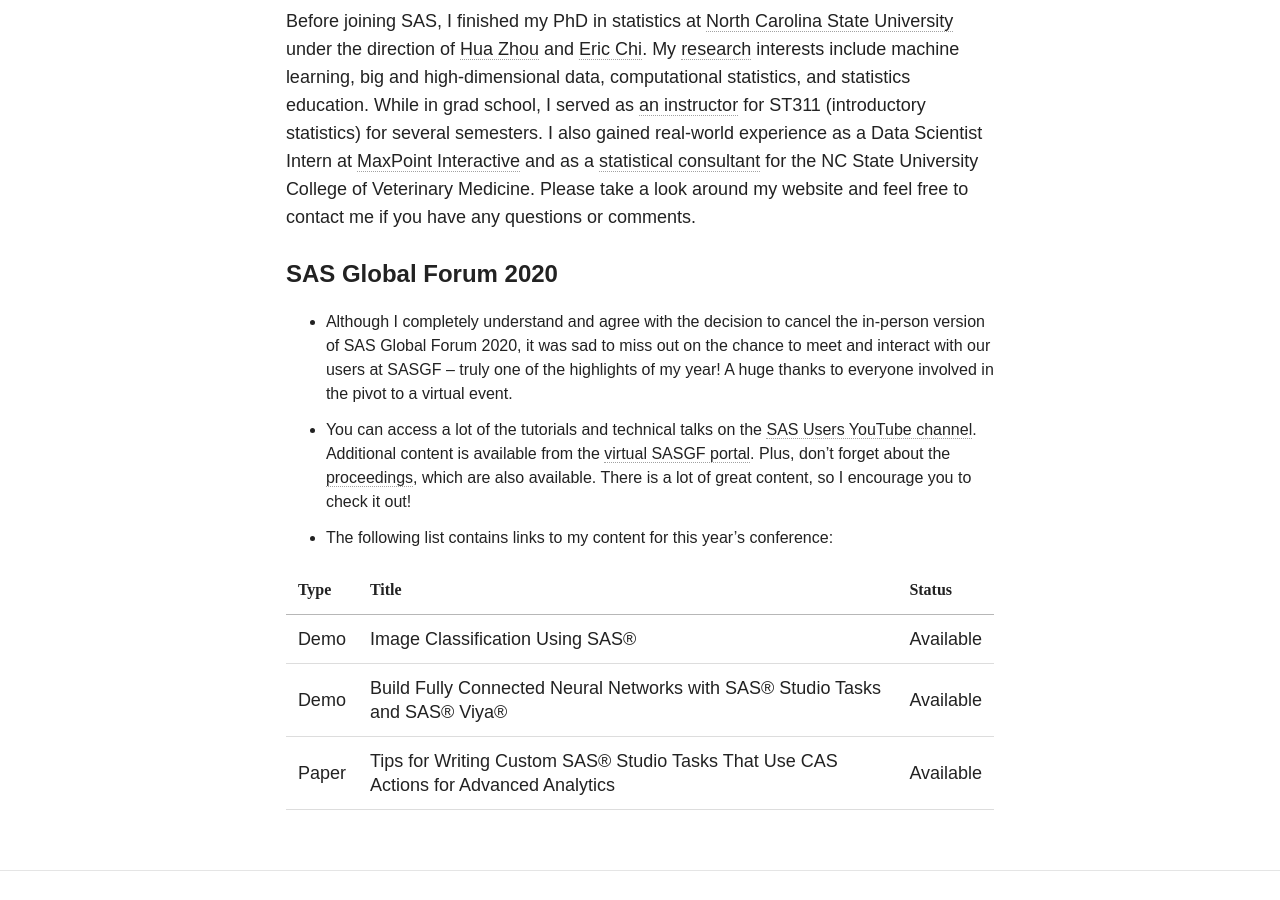
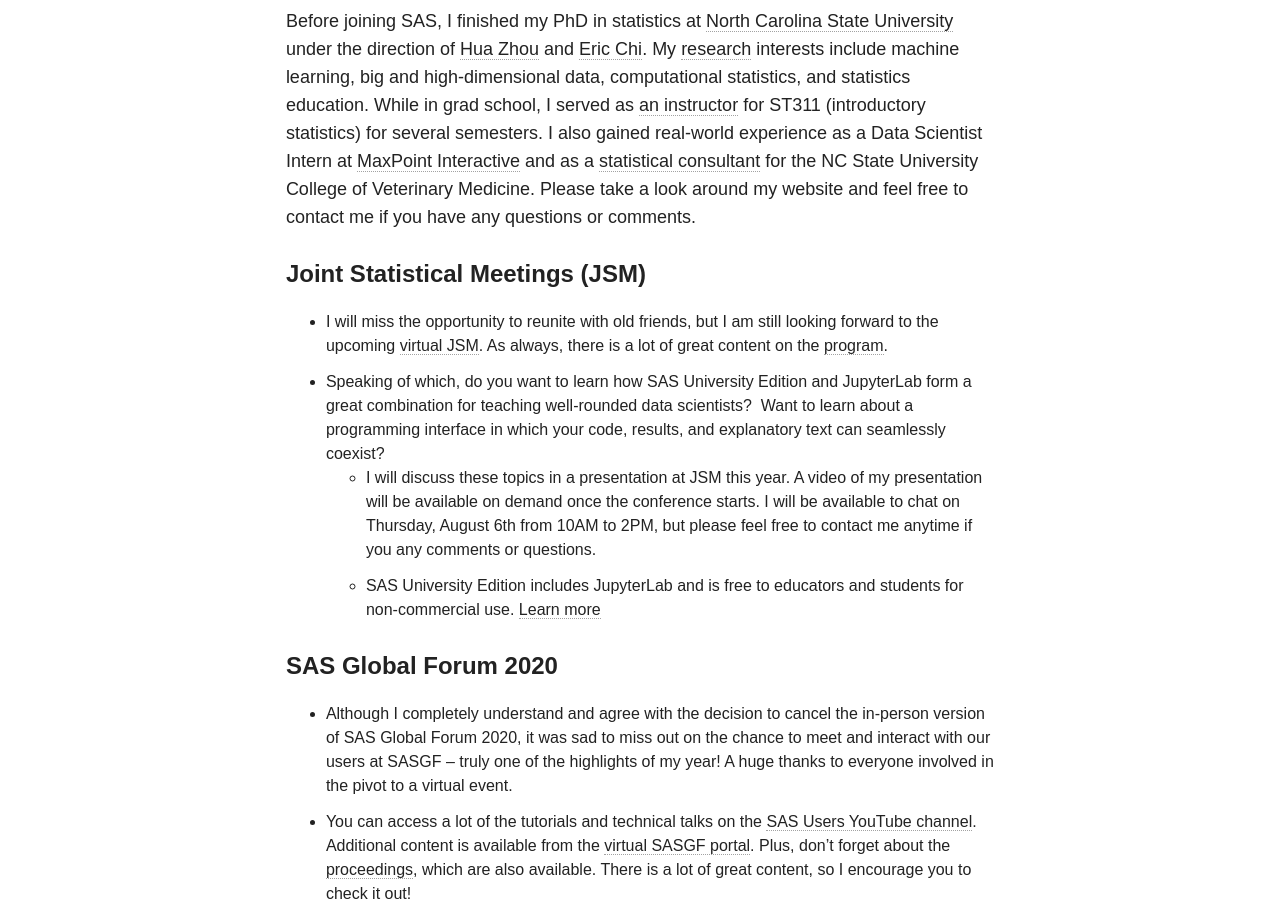
Before and after one commit to brgaines/brgaines.github.io, a Jekyll site: the page built from index.md, in a window 1280 px wide and 900 px high, scrolled down 869 px. Built offline with Jekyll 4.4.1, drawn with Linux system fonts in a browser that asks for light colours; nearby versions of some CDN libraries.

Commit message:
Added info about JSM on front page

```diff
--- a/index.md
+++ b/index.md
@@ -11,6 +11,11 @@ SAS Studio is a modern interface for SAS that you can use in place of the [SAS W
 
 Before joining SAS, I finished my PhD in statistics at [North Carolina State University](http://www.ncsu.edu) under the direction of [Hua Zhou](http://hua-zhou.github.io/) and [Eric Chi](http://www.ericchi.com).  My [research](http://brgaines.github.io/research/) interests include machine learning, big and high-dimensional data, computational statistics, and statistics education.  While in grad school, I served as [an instructor](http://brgaines.github.io/teaching/) for ST311 (introductory statistics) for several semesters.  I also gained real-world experience as a Data Scientist Intern at [MaxPoint Interactive](http://maxpoint.com/us) and as a [statistical consultant](http://brgaines.github.io/consulting/) for the NC State University College of Veterinary Medicine.  Please take a look around my website and feel free to contact me if you have any questions or comments.
 
+#### Joint Statistical Meetings (JSM)
+* I will miss the opportunity to reunite with old friends, but I am still looking forward to the upcoming [virtual JSM](https://ww2.amstat.org/meetings/jsm/2020/index.cfm).  As always, there is a lot of great content on the [program](https://ww2.amstat.org/meetings/jsm/2020/program.cfm).
+* Speaking of which, do you want to learn how SAS University Edition and JupyterLab form a great combination for teaching well-rounded data scientists?  Want to learn about a programming interface in which your code, results, and explanatory text can seamlessly coexist?
+    * I will discuss these topics in a presentation at JSM this year.  A video of my presentation will be available on demand once the conference starts.  I will be available to chat on Thursday, August 6th from 10AM to 2PM, but please feel free to contact me anytime if you any comments or questions.
+    * SAS University Edition includes JupyterLab and is free to educators and students for non-commercial use. [Learn more](https://www.sas.com/en_us/software/university-edition.html)
 
 
 #### SAS Global Forum 2020
```
